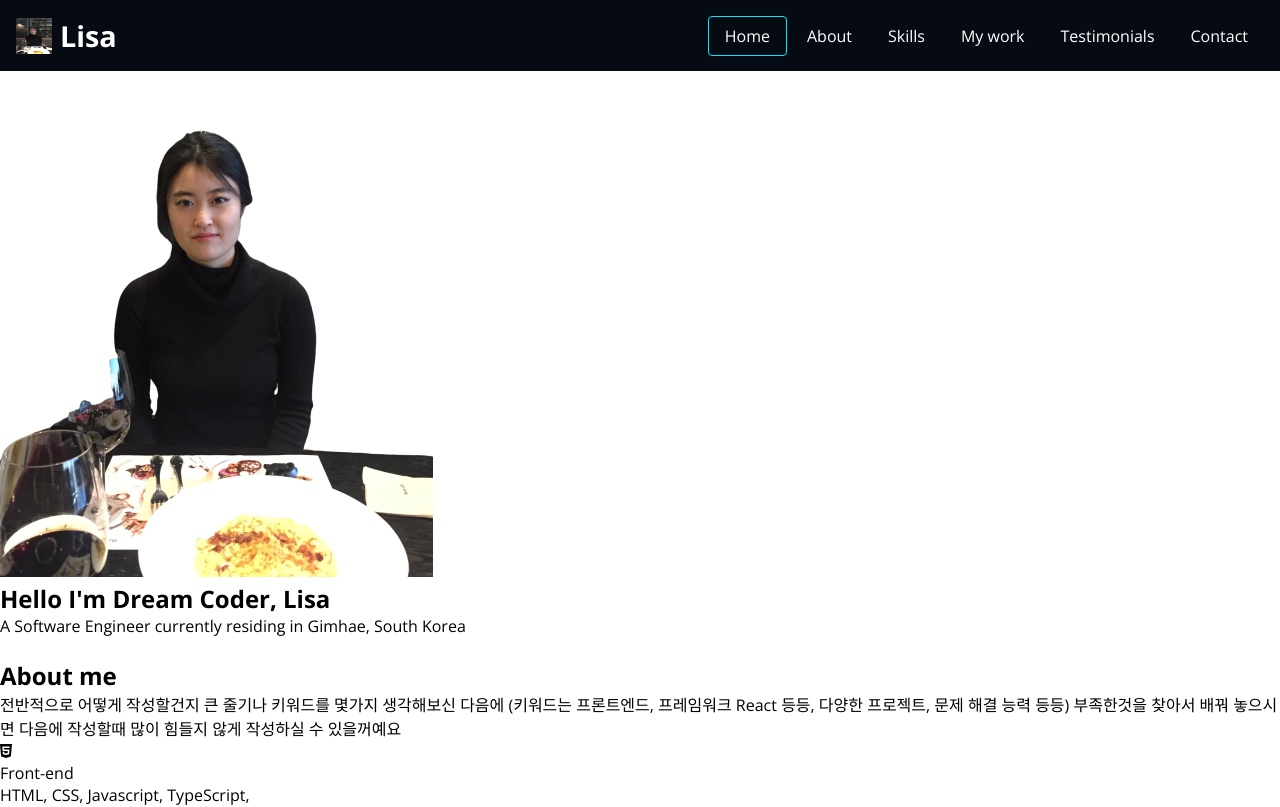
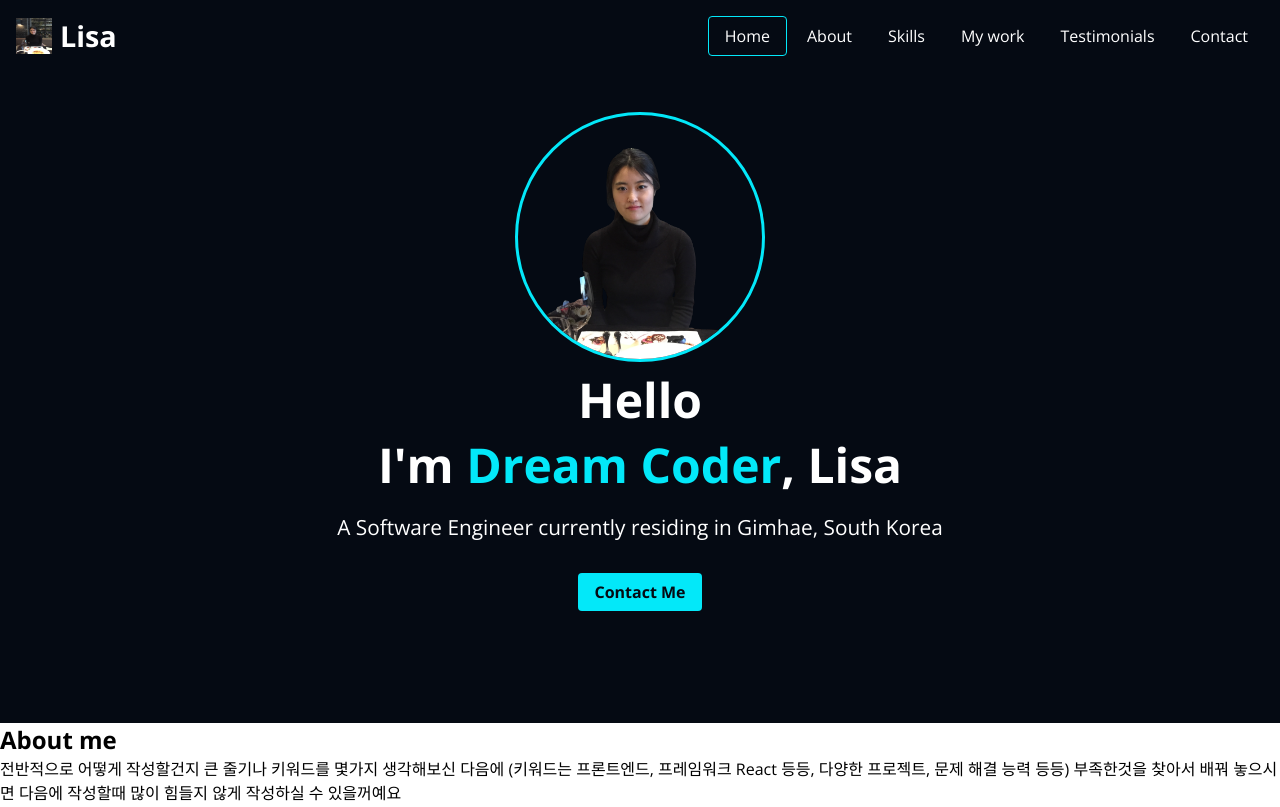
Before and after one commit to lisalee202/Portfolio, a plain HTML site: page index2.html in a window 1280 px wide. Shown: the top 807 px of the page. Drawn offline with nearby package versions, Linux system fonts and the light colour scheme.

Commit message:
CSS - Home

```diff
--- a/css/styles2.css
+++ b/css/styles2.css
@@ -97,3 +97,48 @@ button:focus {
   border: 1px solid var(--color-accent);
   border-radius: 4px;
 }
+
+/* Home */
+#home {
+  background-color: var(--color-primary);
+  color: var(--color-text);
+  padding: 5rem 1rem;
+  padding-top: 7rem;
+  text-align: center;
+}
+
+.home__avatar {
+  width: 250px;
+  height: 250px;
+  object-fit: cover;
+  border: 3px solid var(--color-accent);
+  border-radius: 100%;
+}
+
+.home__title {
+  font-size: 3rem;
+  margin-bottom: 1rem;
+}
+
+.home__title--strong {
+  color: var(--color-accent);
+}
+
+.home__description {
+  font-size: 1.3rem;
+}
+
+.home__contact {
+  display: inline-block;
+  background-color: var(--color-accent);
+  color: var(--color-black);
+  margin: 2rem;
+  padding: 0.5rem 1rem;
+  font-weight: bold;
+  border-radius: 4px;
+}
+.home__contact:hover {
+  background-color: transparent;
+  color: var(--color-text);
+  outline: 2px solid var(--color-accent);
+}
--- a/index2.html
+++ b/index2.html
@@ -52,10 +52,10 @@
     <main>
       <!-- Home -->
       <section id="home">
-        <img src="imgs/profile.png" alt="Lisa's profile" />
-        <h2>Hello I&#39;m Dream Coder, Lisa</h2>
-        <p>A Software Engineer currently residing in Gimhae, South Korea</p>
-        <a href="#contact">Contact Me</a>
+        <img class="home__avatar" src="imgs/profile.png" alt="Lisa's profile" />
+        <h2 class="home__title">Hello <br /> I&#39;m <strong class="home__title--strong">Dream Coder</strong>, Lisa</h2>
+        <p class="home__description">A Software Engineer currently residing in Gimhae, South Korea</p>
+        <a class="home__contact" href="#contact">Contact Me</a>
       </section>
 
       <!-- About -->
```
